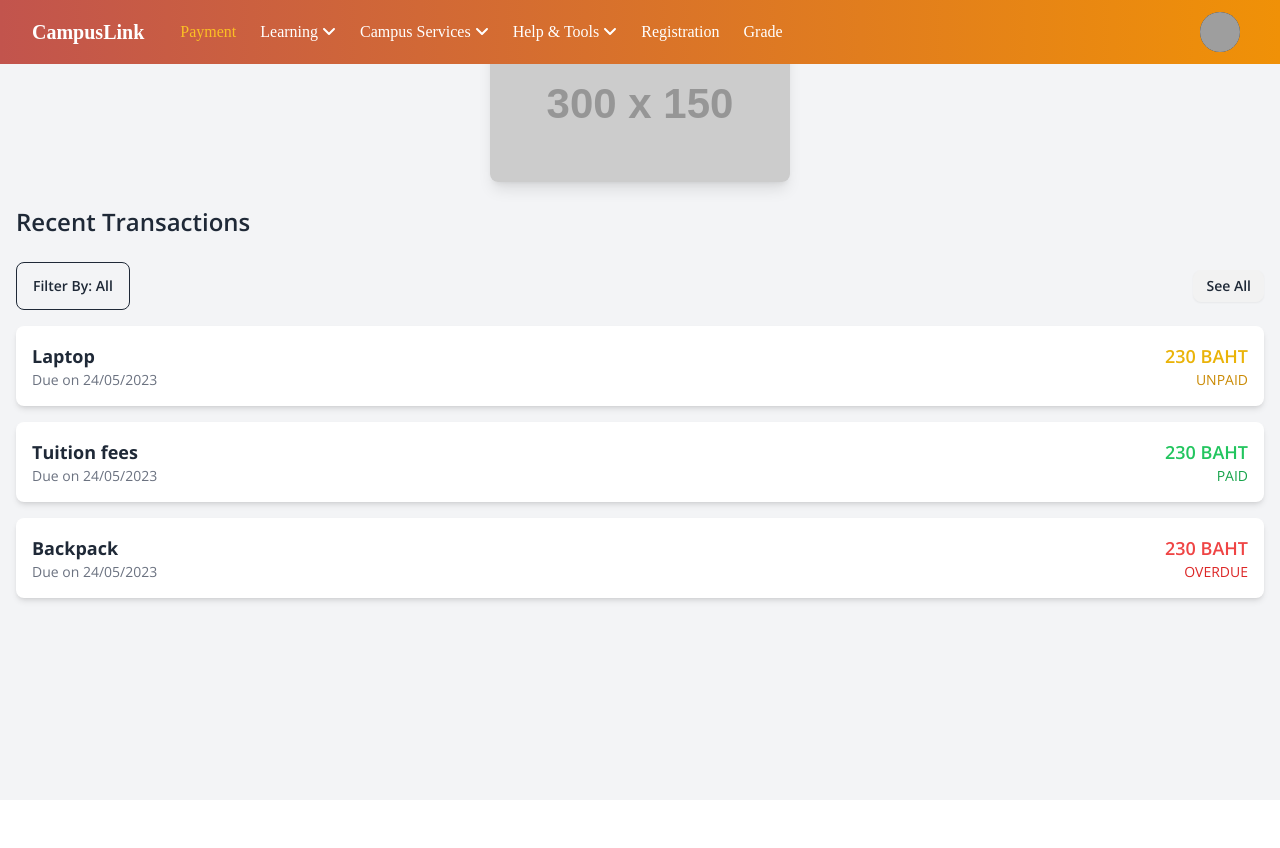
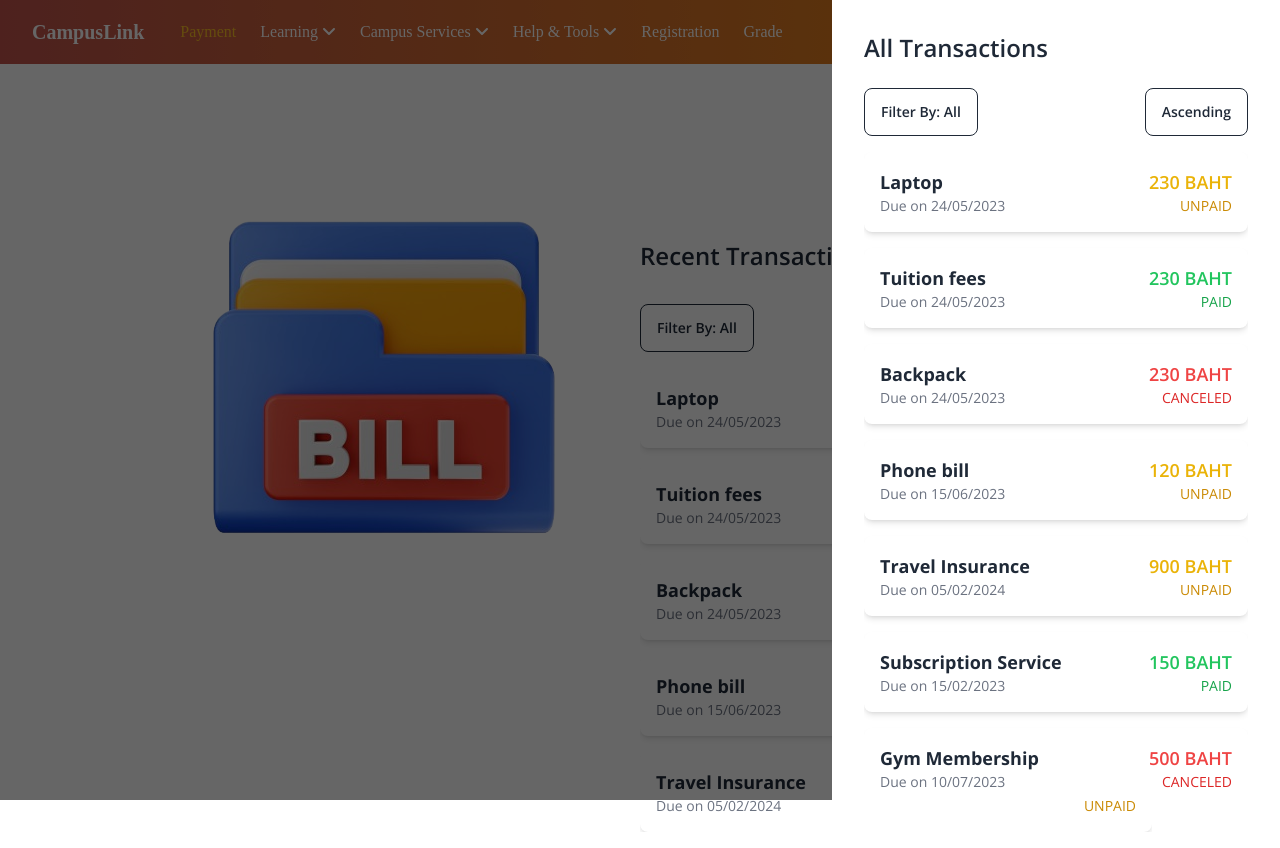
Before and after one commit to KMUTT-CampusLink/campus-client, a React (Vite) app: page /payment/invoice-center in a window 1280 px wide. Both pictures are taken after a click on the button "See All". Before the commit the page ends 800 px from the top, so only its background shows below. Built offline with nearby package versions, Linux system fonts and the light colour scheme; grey boxes are pictures that could not be loaded; a web font is replaced by a local one.

Commit message:
Finishing up RecenTransaction page fully

```diff
--- a/src/modules/payment/pages/InvoiceCenter.jsx
+++ b/src/modules/payment/pages/InvoiceCenter.jsx
@@ -1,66 +1,203 @@
-import React, { useState } from 'react';
-import NavBar from '../../registration/components/NavBarComponents/NavBar';
+import React, { useState } from "react";
+import NavBar from "../../registration/components/NavBarComponents/NavBar";
+import billFolder from "../asset/billfolder2.png"; // Import the image
 
+const InvoiceCenter = () => {
+  const [filterRecent, setFilterRecent] = useState("All");
+  const [filterAll, setFilterAll] = useState("All");
+  const [showAll, setShowAll] = useState(false); // Track "See All" state
+  const [isAscending, setIsAscending] = useState(true); // Sorting state
+
+  // Mock Transactions Data
   const transactions = [
-  { title: 'Laptop', dueDate: '24/05/2023', amount: '230 BAHT', status: 'Unpaid' },
-  { title: 'Tuition fees', dueDate: '24/05/2023', amount: '230 BAHT', status: 'Paid' },
-  { title: 'Backpack', dueDate: '24/05/2023', amount: '230 BAHT', status: 'Overdue' }
+    {
+      title: "Laptop",
+      issue_date: "2023-05-24",
+      dueDate: "24/05/2023",
+      amount: "230 BAHT",
+      status: "Unpaid",
+    },
+    {
+      title: "Tuition fees",
+      issue_date: "2023-04-24",
+      dueDate: "24/05/2023",
+      amount: "230 BAHT",
+      status: "Paid",
+    },
+    {
+      title: "Backpack",
+      issue_date: "2023-04-24",
+      dueDate: "24/05/2023",
+      amount: "230 BAHT",
+      status: "Canceled",
+    },
+    {
+      title: "Phone bill",
+      issue_date: "2023-06-15",
+      dueDate: "15/06/2023",
+      amount: "120 BAHT",
+      status: "Unpaid",
+    },
+    {
+      title: "Travel Insurance",
+      issue_date: "2024-02-05",
+      dueDate: "05/02/2024",
+      amount: "900 BAHT",
+      status: "Unpaid",
+    },
+    {
+      title: "Subscription Service",
+      issue_date: "2023-01-15",
+      dueDate: "15/02/2023",
+      amount: "150 BAHT",
+      status: "Paid",
+    },
+    {
+      title: "Gym Membership",
+      issue_date: "2023-07-10",
+      dueDate: "10/07/2023",
+      amount: "500 BAHT",
+      status: "Canceled",
+    },
+    {
+      title: "Medical Bill",
+      issue_date: "2023-09-12",
+      dueDate: "12/09/2023",
+      amount: "1,000 BAHT",
+      status: "Unpaid",
+    },
+    {
+      title: "Flight Ticket",
+      issue_date: "2023-10-20",
+      dueDate: "20/10/2023",
+      amount: "3,000 BAHT",
+      status: "Paid",
+    },
+    {
+      title: "Gadget Purchase",
+      issue_date: "2023-11-05",
+      dueDate: "05/11/2023",
+      amount: "5,000 BAHT",
+      status: "Canceled",
+    },
   ];
 
-const InvoiceCenter = () => {
-  const [filter, setFilter] = useState('All');
+  // Filter for All List
+  const filteredAllTransactions =
+    filterAll === "All"
+      ? transactions
+      : transactions.filter((transaction) => transaction.status === filterAll);
+  //Filet for Recent List
+  const filteredRecentTransactions =
+    filterRecent === "All"
+      ? transactions
+      : transactions.filter(
+          (transaction) => transaction.status === filterRecent
+        );
 
-  // Filter transactions based on status (Paid, Unpaid, Overdue, etc.)
-  const filteredTransactions = filter === 'All' ? transactions : transactions.filter(transaction => transaction.status === filter);
+  //Recent slicing
+  const sortedTransactions = filteredRecentTransactions.sort(
+    (a, b) => new Date(b.date) - new Date(a.date)
+  );
+  const recentTransactions = sortedTransactions.slice(0, 5);
 
   return (
-    <div className="min-h-screen bg-gray-100 flex flex-col">
-      {/* Navbar */}
+    <div className="min-h-screen">
       <NavBar />
-
-      <div className="container mx-auto px-4 py-8">
-        {/* Card Display (Optional based on UX/UI) */}
-        <div className="flex justify-center mb-6">
+      <main className="mx-auto max-w-7xl pt-20 w-4/5 relative">
+        <div className="flex h-[80vh]">
+          {/* Left-Side Image */}
+          <div className="w-1/2 flex items-center justify-center">
+            <div className="sticky top-20">
+              {" "}
+              {/* Sticky Image */}
               <img
-            src="https://via.placeholder.com/300x150" // Placeholder for the VISA card image
-            alt="Card Image"
-            className="rounded-lg shadow-lg"
+                src={billFolder}
+                alt="Bill Folder Image"
+                className="max-w-full h-auto rounded-lg"
+                style={{ width: "500px", height: "500px" }} // Fixed size
               />
             </div>
+          </div>
 
-        {/* Recent Transactions Title */}
-        <h2 className="text-2xl font-semibold mb-6">Recent Transactions</h2>
+          {/* Right-Side Transactions */}
+          <div className="w-1/2 mt-32 mb-auto h-[80vh] overflow-scroll ">
+            <h2 className="text-2xl h-max py-8 font-semibold">
+              Recent Transactions
+            </h2>
 
             {/* Filter Dropdown */}
-        <div className="flex justify-between items-center mb-4">
+            <div className="flex p-0 h-min justify-between mb-4">
               <div className="dropdown">
                 <label tabIndex={0} className="btn btn-outline">
-              Filter By: {filter}
+                  Filter By: {filterRecent}
                 </label>
-            <ul tabIndex={0} className="dropdown-content menu p-2 shadow bg-base-100 rounded-box w-52">
-              <li><a onClick={() => setFilter('All')}>All</a></li>
-              <li><a onClick={() => setFilter('Paid')}>Paid</a></li>
-              <li><a onClick={() => setFilter('Unpaid')}>Unpaid</a></li>
-              <li><a onClick={() => setFilter('Overdue')}>Overdue</a></li>
+                <ul
+                  tabIndex={0}
+                  className="dropdown-content menu p-2 shadow bg-base-100 rounded-box w-52"
+                >
+                  <li>
+                    <a onClick={() => setFilterRecent("All")}>All</a>
+                  </li>
+                  <li>
+                    <a onClick={() => setFilterRecent("Paid")}>Paid</a>
+                  </li>
+                  <li>
+                    <a onClick={() => setFilterRecent("Unpaid")}>Unpaid</a>
+                  </li>
+                  <li>
+                    <a onClick={() => setFilterRecent("Canceled")}>Canceled</a>
+                  </li>
                 </ul>
               </div>
 
-          <button className="btn btn-sm">See All</button>
+              {/* See All Button */}
+              {!showAll && (
+                <button
+                  className="btn btn-primary"
+                  onClick={() => setShowAll(true)}
+                >
+                  See All
+                </button>
+              )}
             </div>
 
             {/* Transactions List */}
-        <div className="space-y-4">
-          {filteredTransactions.map((transaction, index) => (
-            <div key={index} className="bg-white p-4 rounded-lg shadow-md flex justify-between items-center">
+            <div
+              className={`space-y-4 h-min overflow-scroll  `}
+            >
+              {recentTransactions.map((transaction, index) => (
+                <div
+                  key={index}
+                  className="bg-white p-4 rounded-lg shadow-md flex justify-between "
+                >
                   <div>
                     <h3 className="text-lg font-bold">{transaction.title}</h3>
-                <p className="text-sm text-gray-500">Due on {transaction.dueDate}</p>
+                    <p className="text-sm text-gray-500">
+                      Due on {transaction.dueDate}
+                    </p>
                   </div>
                   <div className="text-right">
-                <p className={`text-lg font-semibold ${transaction.status === 'Paid' ? 'text-green-500' : transaction.status === 'Overdue' ? 'text-red-500' : 'text-yellow-500'}`}>
+                    <p
+                      className={`text-lg font-semibold ${
+                        transaction.status === "Paid"
+                          ? "text-green-500"
+                          : transaction.status === "Canceled"
+                          ? "text-red-500"
+                          : "text-yellow-500"
+                      }`}
+                    >
                       {transaction.amount}
                     </p>
-                <p className={`text-sm ${transaction.status === 'Paid' ? 'text-green-600' : transaction.status === 'Overdue' ? 'text-red-600' : 'text-yellow-600'}`}>
+                    <p
+                      className={`text-sm ${
+                        transaction.status === "Paid"
+                          ? "text-green-600"
+                          : transaction.status === "Canceled"
+                          ? "text-red-600"
+                          : "text-yellow-600"
+                      }`}
+                    >
                       {transaction.status.toUpperCase()}
                     </p>
                   </div>
@@ -68,6 +205,106 @@ const InvoiceCenter = () => {
               ))}
             </div>
           </div>
+
+          {/* Full List - See All */}
+          {showAll && (
+            <div
+              className={`fixed right-0 top-0 z-50 bg-white h-screen max-w-md w-full p-8 overflow-y-auto transition-transform duration-500 ease-in-out ${
+                showAll ? "translate-x-0" : "translate-x-full"
+              }`}
+            >
+              <h2 className="text-2xl font-semibold mb-6">All Transactions</h2>
+
+              {/* Filter Dropdown in All Transactions */}
+              <div className="flex justify-between items-center mb-4">
+                <div className="dropdown">
+                  <label tabIndex={0} className="btn btn-outline">
+                    Filter By: {filterAll}
+                  </label>
+                  <ul
+                    tabIndex={0}
+                    className="dropdown-content menu p-2 shadow bg-base-100 rounded-box w-52"
+                  >
+                    <li>
+                      <a onClick={() => setFilterAll("All")}>All</a>
+                    </li>
+                    <li>
+                      <a onClick={() => setFilterAll("Paid")}>Paid</a>
+                    </li>
+                    <li>
+                      <a onClick={() => setFilterAll("Unpaid")}>Unpaid</a>
+                    </li>
+                    <li>
+                      <a onClick={() => setFilterAll("Canceled")}>Canceled</a>
+                    </li>
+                  </ul>
+                </div>
+
+                {/* Sorting Button */}
+                <button
+                  className="btn btn-outline"
+                  onClick={() => setIsAscending(!isAscending)}
+                >
+                  {isAscending ? "Ascending" : "Descending"}
+                </button>
+              </div>
+
+              {/* Full Transaction List */}
+              <div
+                className={`space-y-4 overflow-scroll transition-transform duration-500 ease-in-out ${
+                  showAll ? "translate-x-0" : "translate-x-full"
+                }`}
+              >
+                {filteredAllTransactions.map((transaction, index) => (
+                  <div
+                    key={index}
+                    className="bg-white p-4 rounded-lg shadow-md flex justify-between items-center"
+                  >
+                    <div>
+                      <h3 className="text-lg font-bold">{transaction.title}</h3>
+                      <p className="text-sm text-gray-500">
+                        Due on {transaction.dueDate}
+                      </p>
+                    </div>
+                    <div className="text-right">
+                      <p
+                        className={`text-lg font-semibold ${
+                          transaction.status === "Paid"
+                            ? "text-green-500"
+                            : transaction.status === "Canceled"
+                            ? "text-red-500"
+                            : "text-yellow-500"
+                        }`}
+                      >
+                        {transaction.amount}
+                      </p>
+                      <p
+                        className={`text-sm ${
+                          transaction.status === "Paid"
+                            ? "text-green-600"
+                            : transaction.status === "Canceled"
+                            ? "text-red-600"
+                            : "text-yellow-600"
+                        }`}
+                      >
+                        {transaction.status.toUpperCase()}
+                      </p>
+                    </div>
+                  </div>
+                ))}
+              </div>
+            </div>
+          )}
+
+          {/* Overlay when "See All" is clicked */}
+          {showAll && (
+            <div
+              className="fixed inset-0 z-40 bg-black opacity-60"
+              onClick={() => setShowAll(false)}
+            />
+          )}
+        </div>
+      </main>
     </div>
   );
 };
```
Also changed, not shown: src/modules/payment/asset/billfolder2.png (added). Lines whose indentation alone changed are shown as unchanged.
